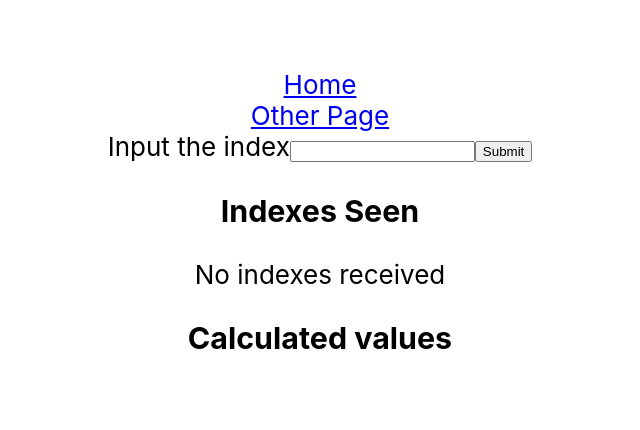
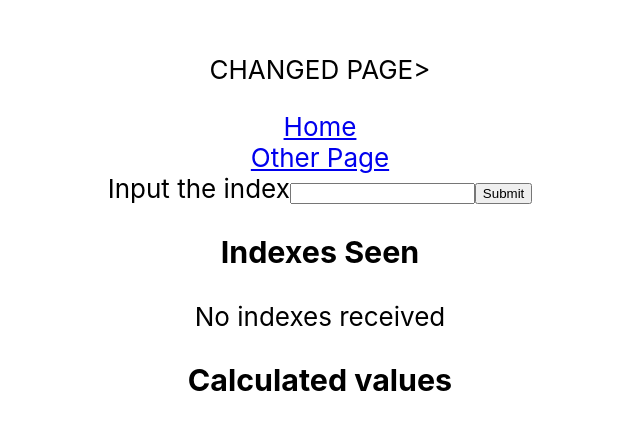
Before and after one commit to tarabet/multi-k8s, a React (Create React App) app in the folder client/: page / in a window 1280 px wide. Shown: the part 172-602 px from the top of the page, without its empty margins (320-960 px from the left). Built offline with nearby package versions, Linux system fonts and the light colour scheme; no server answers.

Commit message:
Changed header

```diff
--- a/client/src/App.js
+++ b/client/src/App.js
@@ -11,6 +11,7 @@ function App() {
     <Router>
       <div className="App">
         <header className="App-header">
+          <p>CHANGED PAGE></p>
           <Link to="/">Home</Link>
           <Link to="/other-page">Other Page</Link>
           <div>
```
